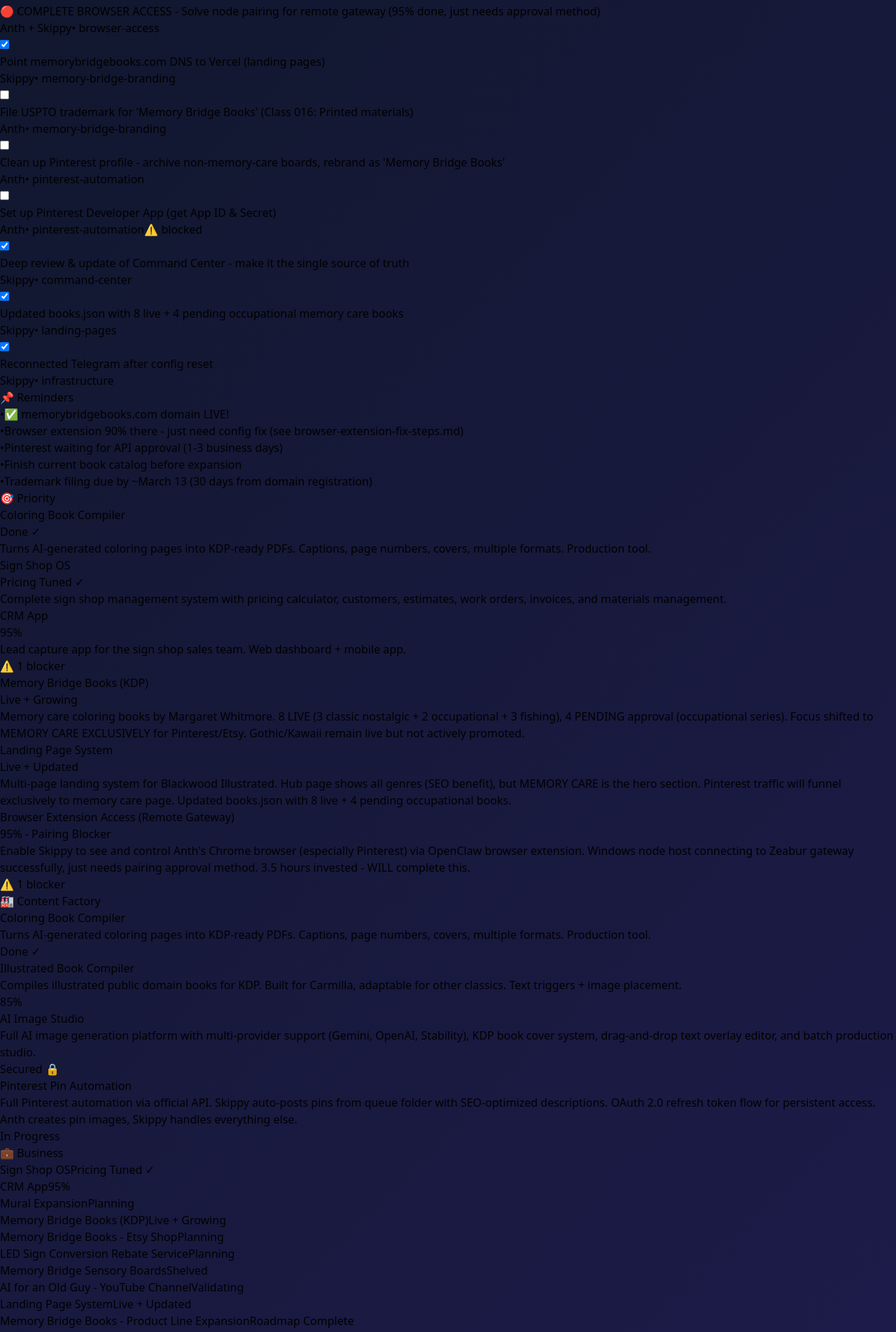
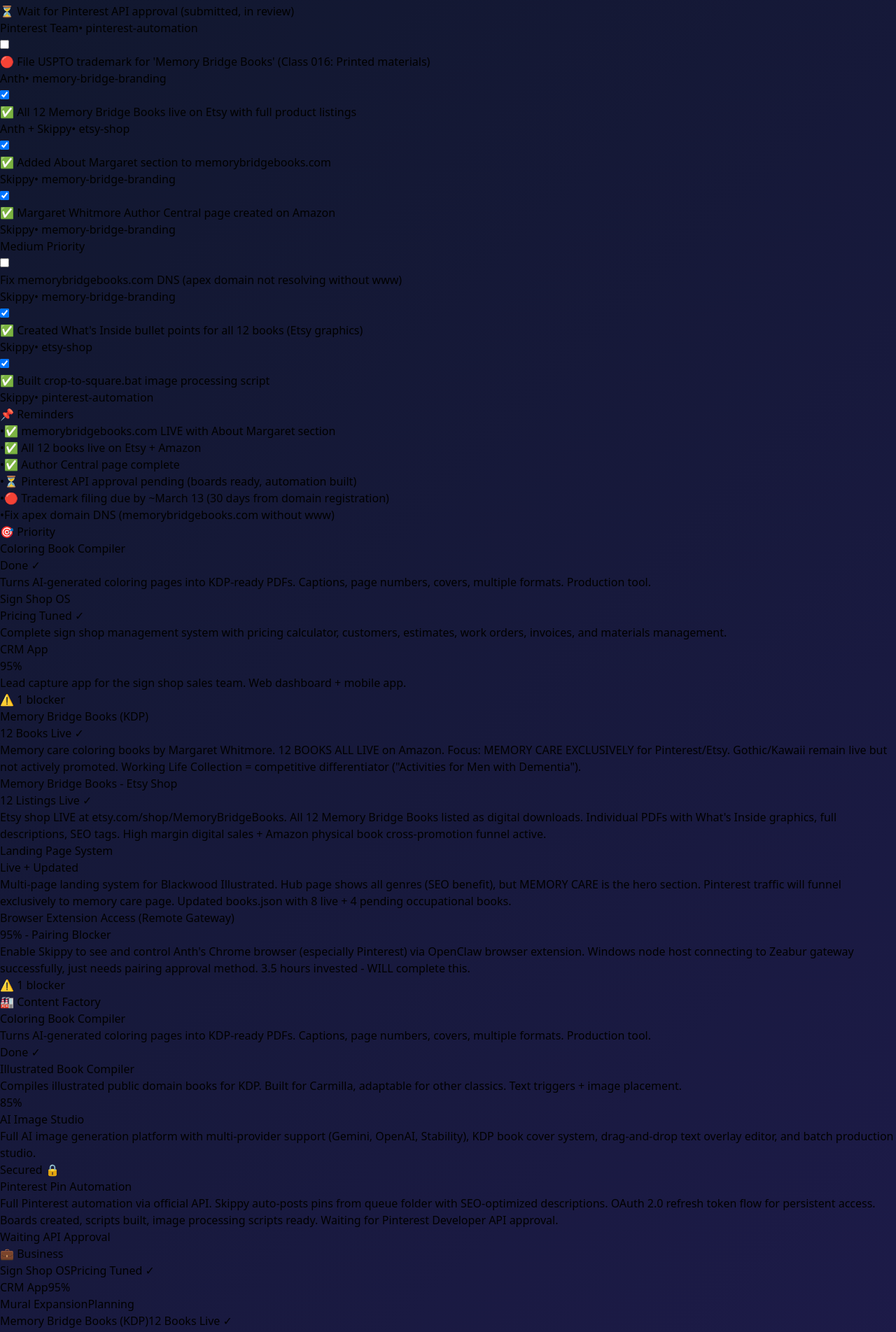
Before and after one commit to anthmilton/command-center, a React (Vite) app: page / in a window 1280 px wide. Shown: the part 524-2428 px from the top of the page at 70% size. Built offline with nearby package versions, Linux system fonts and the light colour scheme.

Commit message:
Update Command Center: 12 books live, Etsy shop launched, branding milestones complete

```diff
--- a/src/data/priorities.js
+++ b/src/data/priorities.js
@@ -2,43 +2,21 @@
 // This file is dynamically managed by the Command Center
 
 export const priorities = {
-  date: "2026-02-13",
+  date: "2026-02-17",
   briefDelivered: false,
   tasks: [
     {
-      id: "browser-extension-complete",
-      text: "🔴 COMPLETE BROWSER ACCESS - Solve node pairing for remote gateway (95% done, just needs approval method)",
-      owner: "Anth + Skippy",
+      id: "pinterest-api-approval",
+      text: "⏳ Wait for Pinterest API approval (submitted, in review)",
+      owner: "Pinterest Team",
       priority: "high",
       completed: false,
-      project: "browser-access",
-      notes: "EVERYTHING working except pairing approval. See memory/browser-extension-progress-log.md for complete status. Need: OpenClaw docs on gateway.nodes.pairing config OR approval workflow for remote nodes. 3.5 hours invested, won't give up.",
-      blockers: ["Need OpenClaw documentation on node pairing approval for remote gateways"],
-      nextAttempt: "Research docs.openclaw.ai for node pairing, check GitHub issues, OR ask in OpenClaw Discord"
-    },
-    {
-      id: "domain-registration",
-      text: "Register memorybridgebooks.com domain (+ .org/.net for protection)",
-      owner: "Anth",
-      priority: "urgent",
-      completed: true,
-      completedAt: "2026-02-13T01:30:00Z",
-      project: "memory-bridge-branding",
-      notes: "Registered .com via GoDaddy. Defensive domains (.org/.net) deferred for now."
-    },
-    {
-      id: "dns-setup",
-      text: "Point memorybridgebooks.com DNS to Vercel (landing pages)",
-      owner: "Skippy",
-      priority: "high",
-      completed: true,
-      completedAt: "2026-02-13T01:55:00Z",
-      project: "memory-bridge-branding",
-      notes: "DNS configured with Vercel's updated records. No warnings. Site live!"
+      project: "pinterest-automation",
+      notes: "Application submitted. Boards created (10 total). Pin templates ready. Just waiting for approval to start automation."
     },
     {
       id: "trademark-filing",
-      text: "File USPTO trademark for 'Memory Bridge Books' (Class 016: Printed materials)",
+      text: "🔴 File USPTO trademark for 'Memory Bridge Books' (Class 016: Printed materials)",
       owner: "Anth",
       priority: "high",
       completed: false,
@@ -46,48 +24,63 @@ export const priorities = {
       notes: "File within 30 days of domain registration (by ~March 13). DIY ~$250-350 or attorney-assisted ~$750-1250. No conflicts found."
     },
     {
-      id: "pinterest-cleanup",
-      text: "Clean up Pinterest profile - archive non-memory-care boards, rebrand as 'Memory Bridge Books'",
-      owner: "Anth",
-      priority: "high",
+      id: "apex-domain-fix",
+      text: "Fix memorybridgebooks.com DNS (apex domain not resolving without www)",
+      owner: "Skippy",
+      priority: "medium",
       completed: false,
-      project: "pinterest-automation"
+      project: "memory-bridge-branding",
+      notes: "www.memorybridgebooks.com works, but memorybridgebooks.com doesn't. Need to add A record or CNAME for apex domain in DNS."
     },
     {
-      id: "pinterest-dev-setup",
-      text: "Set up Pinterest Developer App (get App ID & Secret)",
-      owner: "Anth",
+      id: "etsy-complete",
+      text: "✅ All 12 Memory Bridge Books live on Etsy with full product listings",
+      owner: "Anth + Skippy",
       priority: "high",
-      completed: false,
-      blockedBy: "pinterest-cleanup",
-      project: "pinterest-automation"
+      completed: true,
+      completedAt: "2026-02-17T01:00:00Z",
+      project: "etsy-shop",
+      notes: "Shop live at etsy.com/shop/MemoryBridgeBooks. All 12 books listed with What's Inside graphics, descriptions, links added to memorybridgebooks.com"
     },
     {
-      id: "update-command-center",
-      text: "Deep review & update of Command Center - make it the single source of truth",
+      id: "about-margaret-section",
+      text: "✅ Added About Margaret section to memorybridgebooks.com",
       owner: "Skippy",
       priority: "high",
       completed: true,
-      completedAt: "2026-02-12T02:15:00Z",
-      project: "command-center"
+      completedAt: "2026-02-17T00:20:00Z",
+      project: "memory-bridge-branding",
+      notes: "Photo + full bio added to landing page. Responsive layout. Deployed via Vercel."
     },
     {
-      id: "books-json-update",
-      text: "Updated books.json with 8 live + 4 pending occupational memory care books",
+      id: "author-central",
+      text: "✅ Margaret Whitmore Author Central page created on Amazon",
       owner: "Skippy",
       priority: "high",
       completed: true,
-      completedAt: "2026-02-12T01:40:00Z",
-      project: "landing-pages"
+      completedAt: "2026-02-15T21:00:00Z",
+      project: "memory-bridge-branding",
+      notes: "https://www.amazon.com/author/memorybridgebooks - All books consolidated, bio written, consistent branding across platforms"
     },
     {
-      id: "telegram-reconnect",
-      text: "Reconnected Telegram after config reset",
+      id: "whats-inside-bullets",
+      text: "✅ Created What's Inside bullet points for all 12 books (Etsy graphics)",
       owner: "Skippy",
-      priority: "high",
+      priority: "medium",
       completed: true,
-      completedAt: "2026-02-12T01:10:00Z",
-      project: "infrastructure"
+      completedAt: "2026-02-16T23:50:00Z",
+      project: "etsy-shop",
+      notes: "Comma-separated format for Anth's production software. All 12 books documented."
+    },
+    {
+      id: "image-scripts",
+      text: "✅ Built crop-to-square.bat image processing script",
+      owner: "Skippy",
+      priority: "medium",
+      completed: true,
+      completedAt: "2026-02-16T23:54:00Z",
+      project: "pinterest-automation",
+      notes: "Joins crop-covers.bat and resize-for-pins.bat. Double-click batch script for Windows image processing."
     }
   ],
   weather: {
@@ -95,11 +88,12 @@ export const priorities = {
     summary: "Check tomorrow's weather"
   },
   reminders: [
-    "✅ memorybridgebooks.com domain LIVE!",
-    "Browser extension 90% there - just need config fix (see browser-extension-fix-steps.md)",
-    "Pinterest waiting for API approval (1-3 business days)",
-    "Finish current book catalog before expansion",
-    "Trademark filing due by ~March 13 (30 days from domain registration)"
+    "✅ memorybridgebooks.com LIVE with About Margaret section",
+    "✅ All 12 books live on Etsy + Amazon",
+    "✅ Author Central page complete",
+    "⏳ Pinterest API approval pending (boards ready, automation built)",
+    "🔴 Trademark filing due by ~March 13 (30 days from domain registration)",
+    "Fix apex domain DNS (memorybridgebooks.com without www)"
   ]
 }
 
--- a/src/data/projects.js
+++ b/src/data/projects.js
@@ -197,74 +197,85 @@ export const projects = [
     category: 'business',
     progress: 100,
     status: 'live',
-    statusLabel: 'Live + Growing',
-    description: 'Memory care coloring books by Margaret Whitmore. 8 LIVE (3 classic nostalgic + 2 occupational + 3 fishing), 4 PENDING approval (occupational series). Focus shifted to MEMORY CARE EXCLUSIVELY for Pinterest/Etsy. Gothic/Kawaii remain live but not actively promoted.',
+    statusLabel: '12 Books Live ✓',
+    description: 'Memory care coloring books by Margaret Whitmore. 12 BOOKS ALL LIVE on Amazon. Focus: MEMORY CARE EXCLUSIVELY for Pinterest/Etsy. Gothic/Kawaii remain live but not actively promoted. Working Life Collection = competitive differentiator ("Activities for Men with Dementia").',
     blockers: [],
     nextActions: [
-      'Monitor 4 pending occupational book approvals',
-      'Pinterest: Rebrand profile as "Memory Bridge Books" (memory care only)',
-      'Position occupational series as differentiator ("Activities for Men with Dementia")',
+      'Wait for Pinterest API approval to begin pin automation',
+      'Monitor Etsy sales data (all 12 listings live)',
+      'Track conversion funnel: Pinterest → Etsy → Amazon',
       'Create "Working Life Collection" bundle on Etsy',
-      'Track which books convert best via Pinterest → Etsy → Amazon funnel'
+      'Expand occupational series with new eras/professions based on sales data'
     ],
     techStack: ['AI Image Studio', 'KDP', 'Pinterest', 'Etsy', 'books.json'],
-    lastWorked: '2026-02-12',
+    lastWorked: '2026-02-17',
     file: 'kdp-books.md',
     catalog: {
-      live: 11,
-      pending: 1,
+      live: 12,
+      pending: 0,
       total: 12,
       breakdown: {
         'Classic Memory Care (1950s)': 3,
-        'Occupational - Vintage (1950s)': 2,
+        'Occupational - Vintage (1950s)': 3,
         'Occupational - Boomer (1970s-80s)': 3,
-        'Fishing (Bold & Easy)': 3,
-        'Occupational (Pending)': 1
+        'Fishing (Bold & Easy)': 3
       },
-      recentLaunch: '3 Boomer Working Life books went live Feb 13: Built With Hands, Open Road & Field, Service & Uniform'
+      recentLaunch: 'All 12 books now live. Working Life Collection complete (6 occupational books spanning 1950s-1980s).'
     }
   },
   {
     id: 'pinterest-automation',
     name: 'Pinterest Pin Automation',
     category: 'factory',
-    progress: 30,
+    progress: 85,
     status: 'wip',
-    statusLabel: 'In Progress',
-    description: 'Full Pinterest automation via official API. Skippy auto-posts pins from queue folder with SEO-optimized descriptions. OAuth 2.0 refresh token flow for persistent access. Anth creates pin images, Skippy handles everything else.',
-    blockers: ['Need Pinterest Developer App setup (5 mins)', 'OAuth tokens from Anth'],
+    statusLabel: 'Waiting API Approval',
+    description: 'Full Pinterest automation via official API. Skippy auto-posts pins from queue folder with SEO-optimized descriptions. OAuth 2.0 refresh token flow for persistent access. Boards created, scripts built, image processing scripts ready. Waiting for Pinterest Developer API approval.',
+    blockers: ['Pinterest API application in review (submitted, awaiting approval)'],
     nextActions: [
-      'Anth: Set up Pinterest Developer App (get App ID/Secret)',
-      'Anth: Complete OAuth flow (one-time browser auth)',
-      'Skippy: Build pin posting script with refresh token logic',
-      'Skippy: Create /pinterest-queue/ folder structure',
-      'Test with 5-10 pins manually before full automation',
+      'Wait for Pinterest API approval notification',
+      'Once approved: Get fresh access token',
+      'Test connection with queue system',
+      'Generate pin images from book covers (1000x1500px)',
+      'Create queue JSON files with board IDs',
       'Deploy automated posting (5-7 pins/day)'
     ],
-    techStack: ['Python', 'Pinterest API v5', 'OAuth 2.0', 'Queue folder system'],
-    lastWorked: '2026-02-12',
-    file: 'pinterest-automation.md'
+    techStack: ['Python', 'Pinterest API v5', 'OAuth 2.0', 'Queue folder system', 'ImageMagick', 'Windows BAT scripts'],
+    lastWorked: '2026-02-17',
+    file: 'pinterest-automation.md',
+    completedMilestones: [
+      '✅ 10 Pinterest boards created (5 primary, 5 secondary)',
+      '✅ Image processing scripts built (crop-covers.bat, resize-for-pins.bat, crop-to-square.bat)',
+      '✅ Automation scripts written and tested',
+      '⏳ API approval pending'
+    ]
   },
   {
     id: 'etsy-shop',
     name: 'Memory Bridge Books - Etsy Shop',
     category: 'business',
-    progress: 15,
-    status: 'wip',
-    statusLabel: 'Planning',
-    description: 'Etsy shop for Memory Bridge Books digital downloads. Individual PDFs ($8.99), themed bundles ($24.99), complete collection ($49.99). High margin digital sales + Amazon physical book funnel. Skippy will automate listing creation/management.',
-    blockers: ['Need Etsy Developer Account setup', 'Define product templates'],
+    progress: 90,
+    status: 'live',
+    statusLabel: '12 Listings Live ✓',
+    description: 'Etsy shop LIVE at etsy.com/shop/MemoryBridgeBooks. All 12 Memory Bridge Books listed as digital downloads. Individual PDFs with What\'s Inside graphics, full descriptions, SEO tags. High margin digital sales + Amazon physical book cross-promotion funnel active.',
+    blockers: [],
     nextActions: [
-      'Anth: Clean up Pinterest profile (archive non-memory-care boards)',
-      'Anth: Set up Etsy Developer Account (after Pinterest automation running)',
-      'Define product bundle structure (1950s Collection, Working Life Collection, etc.)',
-      'Skippy: Build Etsy listing automation script',
-      'Launch with 8 live books as individual listings',
-      'Create 2-3 themed bundles'
+      'Monitor sales data and conversion rates',
+      'Create themed bundles (1950s Collection, Working Life Collection, Complete Set)',
+      'Add more listing photos (currently 5-10 per listing)',
+      'Set up Etsy Developer Account for API automation (Phase 2)',
+      'Build Etsy listing automation script (future)',
+      'Track Pinterest → Etsy conversion once pins go live'
     ],
-    techStack: ['Etsy API', 'Digital PDFs', 'books.json integration'],
-    lastWorked: '2026-02-12',
-    file: 'etsy-shop.md'
+    techStack: ['Etsy Manual Listings', 'Digital PDFs', 'books.json integration', 'What\'s Inside graphics'],
+    lastWorked: '2026-02-17',
+    file: 'etsy-shop.md',
+    liveListings: {
+      individual: 12,
+      bundles: 0,
+      totalRevenue: 'TBD',
+      launched: '2026-02-17'
+    }
   },
   {
     id: 'api-cost-tracker',
@@ -466,25 +477,30 @@ export const projects = [
     id: 'memory-bridge-branding',
     name: 'Memory Bridge Books - Brand Identity & Domain',
     category: 'business',
-    progress: 50,
+    progress: 80,
     status: 'wip',
-    statusLabel: 'Domain Live ✓',
-    description: 'Lock down "Memory Bridge Books" brand identity. Domain registration (memorybridgebooks.com available!), trademark filing (no conflicts found), DNS setup, and consistent branding across all platforms (Pinterest, Amazon, Etsy, landing pages).',
+    statusLabel: 'Brand Identity Complete',
+    description: 'Memory Bridge Books brand identity established. Domain live, Author Central created, Margaret Whitmore bio published across platforms, landing page with About section deployed. Consistent branding on Amazon, Etsy, and memorybridgebooks.com. Only trademark filing remains.',
     blockers: [],
     nextActions: [
-      '✅ DONE: Registered memorybridgebooks.com via GoDaddy',
-      '✅ DONE: DNS configured and pointing to Vercel - site live!',
       '🔴 HIGH: File USPTO trademark within 30 days (~by March 13)',
-      'Update landing pages with Memory Bridge Books branding',
-      'Update Pinterest profile branding',
-      'Update Amazon Author Central branding',
-      'Update Etsy shop name (when launched)',
-      'Design Memory Bridge Books logo',
+      'Fix apex domain DNS (memorybridgebooks.com without www)',
+      'Update Pinterest profile branding when API approved',
+      'Design Memory Bridge Books logo (optional enhancement)',
       'Consider defensive domains (.org/.net) if brand takes off'
     ],
-    techStack: ['Domain Registration', 'USPTO Trademark System', 'DNS/Vercel', 'Brand Identity'],
-    lastWorked: '2026-02-12',
+    techStack: ['Domain Registration', 'USPTO Trademark System', 'DNS/Vercel', 'Brand Identity', 'Author Central'],
+    lastWorked: '2026-02-17',
     file: null,
+    completedMilestones: [
+      '✅ Domain registered: memorybridgebooks.com',
+      '✅ DNS configured and pointing to Vercel',
+      '✅ Author Central page created: amazon.com/author/memorybridgebooks',
+      '✅ Margaret Whitmore bio written for all platforms',
+      '✅ About Margaret section added to landing page with photo',
+      '✅ Etsy shop branded as MemoryBridgeBooks',
+      '✅ All 12 book pages updated with Etsy + Amazon links'
+    ],
     researchFindings: {
       domainAvailable: true,
       primaryDomain: 'memorybridgebooks.com',
```
